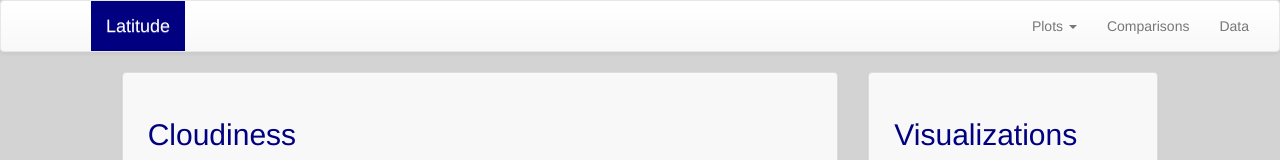
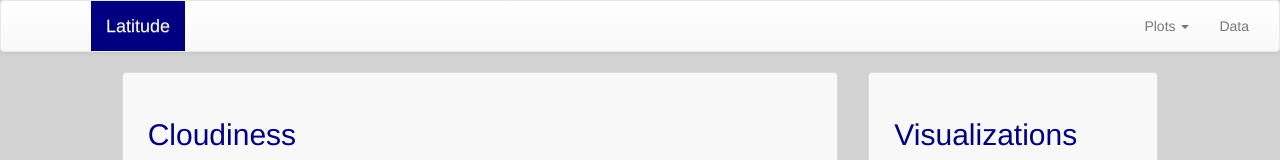
Before and after one commit to fvu958/fvu958.github.io, a plain HTML site: page cloudiness.html in a window 1280 px wide. Shown: the top 160 px of the page. Drawn offline with nearby package versions, Linux system fonts and the light colour scheme.

Commit message:
Removed comparisons link

```diff
--- a/cloudiness.html
+++ b/cloudiness.html
@@ -55,7 +55,6 @@ crossorigin="anonymous"></script>
 
           </ul>
         </li>
-        <li><a href="comparisons.html">Comparisons</a></li>
         <li><a href="data.html">Data</a></li>
 
       </ul>
```
Also changed, not shown: humidity.html (+0 -1 lines), index.html (+0 -1 lines), temperature.html (+0 -1 lines), 1 other file.
